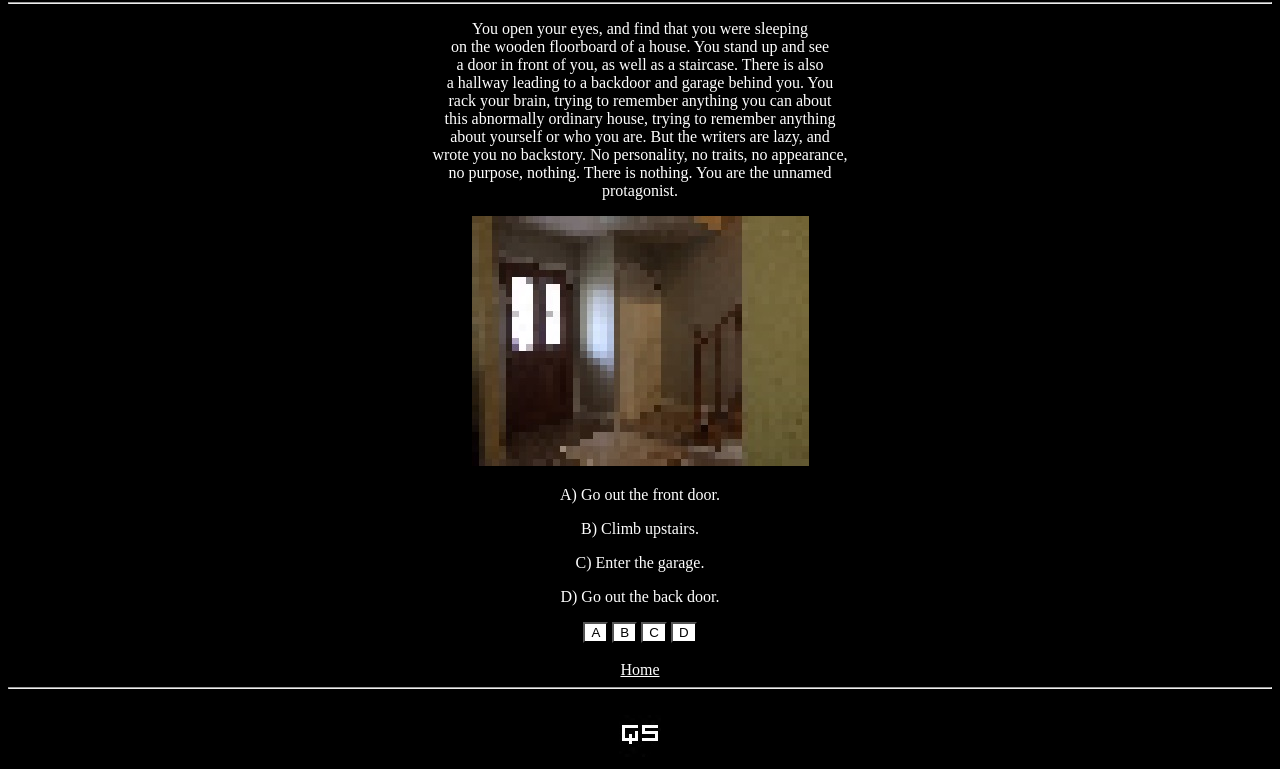
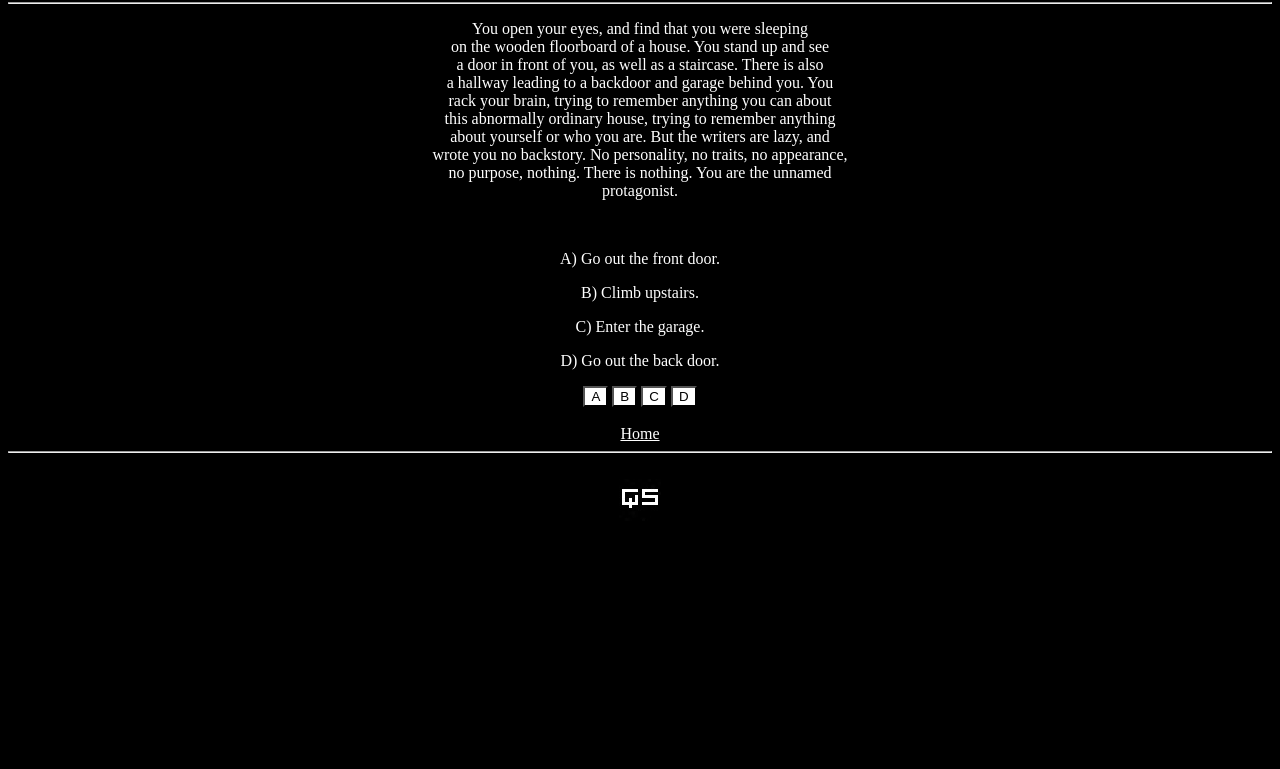
Before and after one commit to QuantumGlitchSoftware/QGsoftware, a plain HTML site: page Games/protagonist/Start/wake.html in a window 1280 px wide. Shown: the part 78-847 px from the top of the page. After the commit the page ends 800 px from the top, so only its background shows below. Drawn offline with Linux system fonts and the light colour scheme.

Commit message:
scrapped image

```diff
--- a/Games/protagonist/Start/wake.html
+++ b/Games/protagonist/Start/wake.html
@@ -47,7 +47,7 @@
 		protagonist.</p>
 
 		<!--Image-->
-		<img src="textures/Start.JPG">
+		<img src="">
 
 		<!--Choices-->
 			<p>A) Go out the front door.</p>
```
